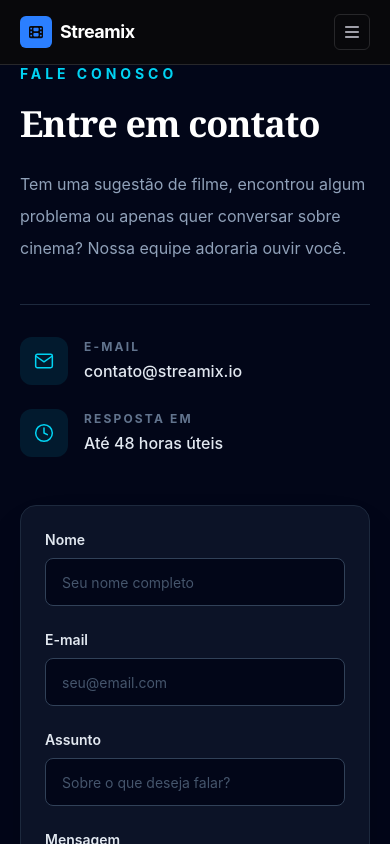
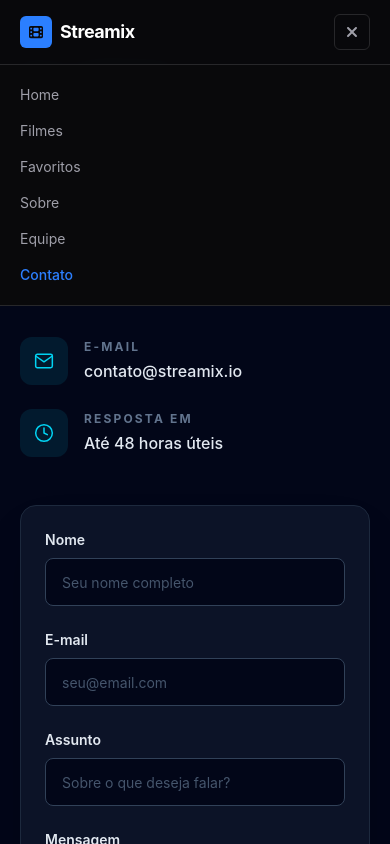
Before and after one commit to manuellapiva/streamix, a React (Vite) app: page /contato in a window 390 px wide. Both pictures are taken after a click on the button "Abrir menu". Shown: the top 844 px of the page. Built offline with nearby package versions, Linux system fonts and the light colour scheme.

Commit message:
Enhance Header component with mobile menu functionality and navigation improvements

```diff
--- a/src/components/Header.jsx
+++ b/src/components/Header.jsx
@@ -1,15 +1,28 @@
+import { useState } from "react";
 import { NavLink } from "react-router-dom";
-import { FaFilm, FaBars } from "react-icons/fa6";
+import { FaFilm, FaBars, FaXmark } from "react-icons/fa6";
 
 export default function Header() {
+  const [menuOpen, setMenuOpen] = useState(false);
+
+  const navClass = ({ isActive }) =>
+    `text-sm transition ${
+      isActive
+        ? "font-medium text-blue-500"
+        : "text-zinc-400 hover:text-blue-500"
+    }`;
+
+  function closeMenu() {
+    setMenuOpen(false);
+  }
+
   return (
     <header className="fixed left-0 top-0 z-50 w-full border-b border-zinc-800 bg-zinc-950/95 backdrop-blur-md">
-
       <div className="mx-auto flex h-16 max-w-7xl items-center justify-between px-5 md:px-8">
 
-        {/* LOGO */}
         <NavLink
           to="/"
+          onClick={closeMenu}
           className="flex items-center gap-2"
         >
           <div className="flex h-8 w-8 items-center justify-center rounded-md bg-blue-500">
@@ -21,99 +34,98 @@ export default function Header() {
           </span>
         </NavLink>
 
+        <nav className="hidden items-center gap-7 md:flex">
+          <NavLink to="/" className={navClass}>
+            Home
+          </NavLink>
 
-        {/* MENU */}
-        <nav className="hidden items-center gap-7 md:flex">
+          <NavLink to="/filme" className={navClass}>
+            Filmes
+          </NavLink>
+
+          <NavLink to="/favoritos" className={navClass}>
+            Favoritos
+          </NavLink>
+
+          <NavLink to="/sobre" className={navClass}>
+            Sobre
+          </NavLink>
+
+          <NavLink to="/equipe" className={navClass}>
+            Equipe
+          </NavLink>
+
+          <NavLink to="/contato" className={navClass}>
+            Contato
+          </NavLink>
+        </nav>
+
+        <button
+          type="button"
+          onClick={() => setMenuOpen(!menuOpen)}
+          className="flex h-9 w-9 items-center justify-center rounded-md border border-zinc-800 text-zinc-400 transition hover:border-blue-500 hover:text-blue-500 md:hidden"
+          aria-label={menuOpen ? "Fechar menu" : "Abrir menu"}
+          aria-expanded={menuOpen}
+        >
+          {menuOpen ? <FaXmark /> : <FaBars />}
+        </button>
+      </div>
+
+      {menuOpen && (
+        <nav className="border-t border-zinc-800 bg-zinc-950 px-5 py-5 md:hidden">
+          <div className="mx-auto flex max-w-7xl flex-col gap-4">
 
             <NavLink
               to="/"
-            className={({ isActive }) =>
-              `text-sm transition ${
-                isActive
-                  ? "font-medium text-blue-500"
-                  : "text-zinc-400 hover:text-blue-500"
-              }`
-            }
+              onClick={closeMenu}
+              className={navClass}
             >
               Home
             </NavLink>
 
             <NavLink
               to="/filme"
-            className={({ isActive }) =>
-              `text-sm transition ${
-                isActive
-                  ? "font-medium text-blue-500"
-                  : "text-zinc-400 hover:text-blue-500"
-              }`
-            }
+              onClick={closeMenu}
+              className={navClass}
             >
               Filmes
             </NavLink>
 
             <NavLink
               to="/favoritos"
-            className={({ isActive }) =>
-              `text-sm transition ${
-                isActive
-                  ? "font-medium text-blue-500"
-                  : "text-zinc-400 hover:text-blue-500"
-              }`
-            }
+              onClick={closeMenu}
+              className={navClass}
             >
               Favoritos
             </NavLink>
 
             <NavLink
               to="/sobre"
-            className={({ isActive }) =>
-              `text-sm transition ${
-                isActive
-                  ? "font-medium text-blue-500"
-                  : "text-zinc-400 hover:text-blue-500"
-              }`
-            }
+              onClick={closeMenu}
+              className={navClass}
             >
               Sobre
             </NavLink>
 
             <NavLink
               to="/equipe"
-            className={({ isActive }) =>
-              `text-sm transition ${
-                isActive
-                  ? "font-medium text-blue-500"
-                  : "text-zinc-400 hover:text-blue-500"
-              }`
-            }
+              onClick={closeMenu}
+              className={navClass}
             >
               Equipe
             </NavLink>
 
             <NavLink
               to="/contato"
-            className={({ isActive }) =>
-              `text-sm transition ${
-                isActive
-                  ? "font-medium text-blue-500"
-                  : "text-zinc-400 hover:text-blue-500"
-              }`
-            }
+              onClick={closeMenu}
+              className={navClass}
             >
               Contato
             </NavLink>
 
+          </div>
         </nav>
-
-        <button
-          className="flex h-9 w-9 items-center justify-center rounded-md border border-zinc-800 text-zinc-400 transition hover:border-blue-500 hover:text-blue-500 md:hidden"
-          aria-label="Abrir menu"
-        >
-          <FaBars/>
-        </button>
-
-      </div>
-
+      )}
     </header>
   );
 }
```
Lines whose indentation alone changed are shown as unchanged.
